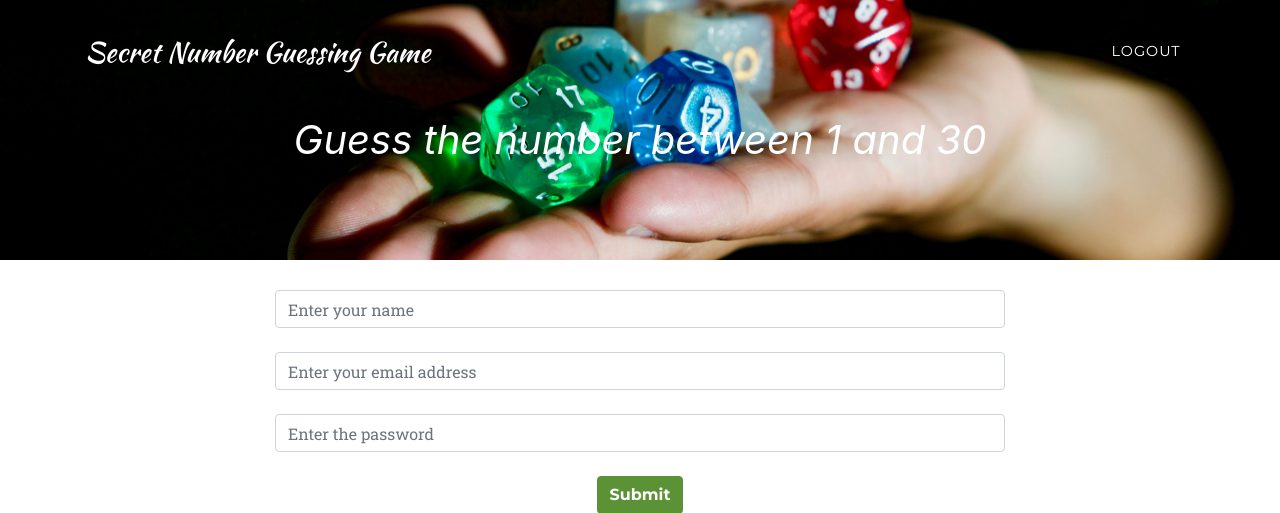
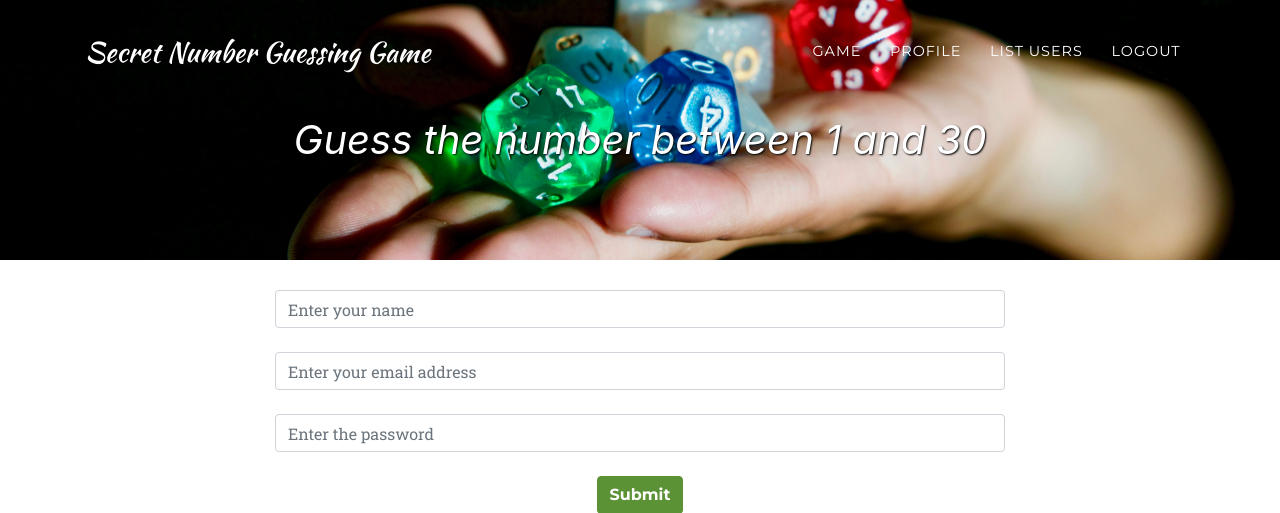
Before and after one commit to mbalabanov/Number-Guessing-Game-in-Python-using-Heroku, a Flask app: page / in a window 1280 px wide. Shown: the top 513 px of the page. Run offline with Flask 2, Linux system fonts and the light colour scheme; some libraries are stand-ins or nearby versions; some web fonts are replaced.

Commit message:
Adaptations

```diff
--- a/main.py
+++ b/main.py
@@ -60,25 +60,75 @@ def logout():
         delcookie.delete_cookie('email')
         return delcookie
 
+@app.route("/profile")
+def show_profile():
+    session_token = request.cookies.get("session_token")
+
+    user = db.query(User).filter_by(session_token=session_token).first()
+
+    if user:
+        return render_template("profile.html", user=user)
+    else:
+        return redirect(url_for("index"))
+
+@app.route("/profile/edit", methods=["GET", "POST"])
+def edit_profile():
+    session_token = request.cookies.get("session_token")
+
+    user = db.query(User).filter_by(session_token=session_token).first()
+
+    if request.method == "GET":
+        if user:
+            return render_template("profile_edit.html", user=user)
+        else:
+            return redirect(url_for("index"))
+    elif request.method == "POST":
+        name = request.form.get("profile-name")
+        email = request.form.get("profile-email")
+
+        user.name = name
+        user.email = email
+
+        db.add(user)
+        db.commit()
+
+        return redirect(url_for("show_profile"))
+
+@app.route("/profile/delete", methods=["GET", "POST"])
+def profile_delete():
+    session_token = request.cookies.get("session_token")
+
+    user = db.query(User).filter_by(session_token=session_token).first()
+
+    if request.method == "GET":
+        if user:
+            return render_template("profile_delete.html", user=user)
+        else:
+            return redirect(url_for("index"))
+
+    elif request.method == "POST":
+        # delete the user in the database
+        db.delete(user)
+        db.commit()
+
+        return redirect(url_for("index"))
+
 @app.route("/result", methods=["POST"])
 def result():
     guess = int(request.form.get("guess"))
 
     session_token = request.cookies.get("session_token")
 
-    # get user from the database based on her/his email address
     user = db.query(User).filter_by(session_token=session_token).first()
 
     if guess == user.secret_number:
         message = "Correct! The secret number is {0}".format(str(guess))
 
-        # create a new random secret number
         new_secret = random.randint(1, 30)
 
         # update the user's secret number
         user.secret_number = new_secret
 
-        # update the user object in a database
         db.add(user)
         db.commit()
     elif guess > user.secret_number:
@@ -88,5 +138,18 @@ def result():
 
     return render_template("result.html", message=message)
 
+@app.route("/users")
+def all_users():
+    users = db.query(User).all()
+
+    return render_template("users.html", users=users)
+
+@app.route("/users/<int:user_id>")
+def user_details(user_id):
+    user = db.query(User).get(user_id)
+
+    return render_template("user_details.html", user=user)
+
+
 if __name__ == '__main__':
     app.run(debug=True)
--- a/static/css/agency.css
+++ b/static/css/agency.css
@@ -190,6 +190,7 @@ header.masthead .intro-text .intro-lead-in {
   font-style: italic;
   line-height: 18px;
   font-family: 'Droid Serif', -apple-system, BlinkMacSystemFont, 'Segoe UI', Roboto, 'Helvetica Neue', Arial, sans-serif, 'Apple Color Emoji', 'Segoe UI Emoji', 'Segoe UI Symbol', 'Noto Color Emoji';
+  text-shadow: 1px 1px 2px black;
 }
 
 header.masthead .intro-text .intro-heading {
--- a/templates/base.html
+++ b/templates/base.html
@@ -11,17 +11,17 @@
   <title>Secret Number Guessing Game</title>
 
   <!-- Bootstrap core CSS -->
-  <link href="static/vendor/bootstrap/css/bootstrap.min.css" rel="stylesheet">
+  <link href="/static/vendor/bootstrap/css/bootstrap.min.css" rel="stylesheet">
 
   <!-- Custom fonts for this template -->
-  <link href="static/vendor/fontawesome-free/css/all.min.css" rel="stylesheet" type="text/css">
+  <link href="/static/vendor/fontawesome-free/css/all.min.css" rel="stylesheet" type="text/css">
   <link href="https://fonts.googleapis.com/css?family=Montserrat:400,700" rel="stylesheet" type="text/css">
   <link href='https://fonts.googleapis.com/css?family=Kaushan+Script' rel='stylesheet' type='text/css'>
   <link href='https://fonts.googleapis.com/css?family=Droid+Serif:400,700,400italic,700italic' rel='stylesheet' type='text/css'>
   <link href='https://fonts.googleapis.com/css?family=Roboto+Slab:400,100,300,700' rel='stylesheet' type='text/css'>
 
   <!-- Custom styles for this template -->
-  <link href="static/css/agency.css" rel="stylesheet">
+  <link href="/static/css/agency.css" rel="stylesheet">
 
 </head>
 
@@ -38,7 +38,16 @@
       <div class="collapse navbar-collapse" id="navbarResponsive">
         <ul class="navbar-nav text-uppercase ml-auto">
           <li class="nav-item">
-            <a class="nav-link js-scroll-trigger" href="/logout">Logout</a>
+            <a class="nav-link js-scroll-trigger " href="/">Game</a>
+          </li>
+          <li class="nav-item">
+            <a class="nav-link js-scroll-trigger " href="/profile">Profile</a>
+          </li>
+          <li class="nav-item">
+            <a class="nav-link js-scroll-trigger " href="/users">List Users</a>
+          </li>
+          <li class="nav-item">
+            <a class="nav-link js-scroll-trigger" href="/logout" >Logout</a>
           </li>
         </ul>
       </div>
@@ -69,18 +78,18 @@
   </section>
 
   <!-- Bootstrap core JavaScript -->
-  <script src="static/vendor/jquery/jquery.min.js"></script>
-  <script src="static/vendor/bootstrap/js/bootstrap.bundle.min.js"></script>
+  <script src="/static/vendor/jquery/jquery.min.js"></script>
+  <script src="/static/vendor/bootstrap/js/bootstrap.bundle.min.js"></script>
 
   <!-- Plugin JavaScript -->
-  <script src="static/vendor/jquery-easing/jquery.easing.min.js"></script>
+  <script src="/static/vendor/jquery-easing/jquery.easing.min.js"></script>
 
   <!-- Contact form JavaScript -->
-  <script src="static/js/jqBootstrapValidation.js"></script>
-  <script src="static/js/contact_me.js"></script>
+  <script src="/static/js/jqBootstrapValidation.js"></script>
+  <script src="/static/js/contact_me.js"></script>
 
   <!-- Custom scripts for this template -->
-  <script src="static/js/agency.min.js"></script>
+  <script src="/static/js/agency.min.js"></script>
 
 </body>
 
```
Also changed, not shown: templates/profile.html (added, +12 -0 lines), templates/profile_delete.html (added, +13 -0 lines), templates/profile_edit.html (added, +19 -0 lines), templates/user_details.html (added, +13 -0 lines), templates/users.html (added, +14 -0 lines), localhost.sqlite.
